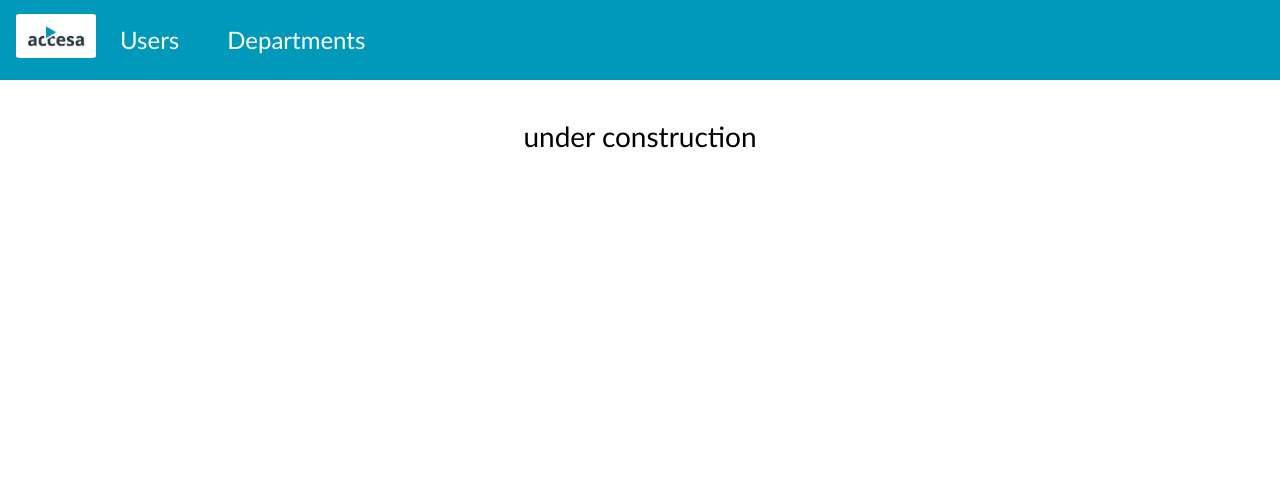
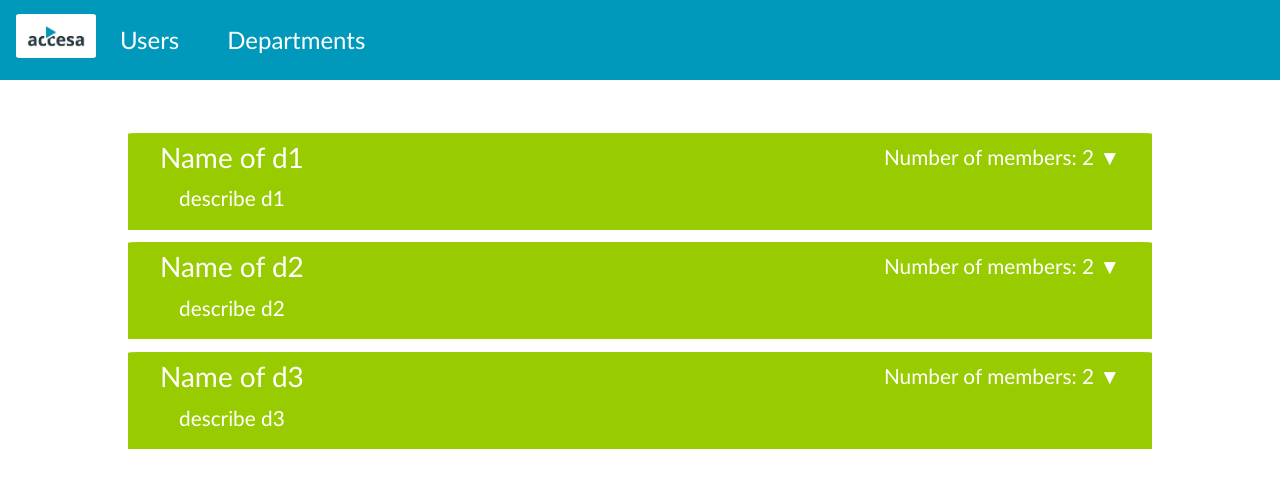
Before and after one commit to mariuspet89/pro-interhyp-frontend, a React (Create React App) app: page /departments in a window 1280 px wide. Shown: the top 488 px of the page. Built offline with nearby package versions, Linux system fonts and the light colour scheme; no server answers.

Commit message:
no BE just FE setup

```diff
--- /dev/null
+++ b/src/components/Department.js
@@ -0,0 +1,73 @@
+import userEvent from '@testing-library/user-event';
+import React from 'react';
+import "../styles/departments.css";
+import User from './User';
+import Button from "react-bootstrap/Button";
+import { Link } from "react-router-dom";
+import Axios from 'axios';
+
+const Department = ({department, expand, index, expanded, getDepartments}) => {
+    const handleExpand = (department)=> {
+        expand(index);
+        console.log("was clicked", department.expanded);
+    }
+    const deleteFromDepartment=(id, company) =>{
+        if(window.confirm("Are you sure you want to remove user from department?"))
+        Axios.delete('url'+id).then(()=> getDepartments());
+    }
+    let users=null;
+    if (expanded) users=(
+        <table className="members">
+          <thead>
+            <tr>
+              <th id="firstName">
+                First Name
+              </th>
+              <th id="lastName">
+                Last Name
+              </th>
+              <th id="username">
+                Username
+              </th>
+              <th id="details">
+                Job
+              </th>
+              <th id="birthday">
+                Birthday
+              </th>
+              <th>Details</th>
+              <th>
+                <Link
+                  to={{ pathname: `/create` }}
+                  className="detailsLink"
+                >
+                  <Button variant="outline-light" size="lg">
+                    {" "}
+                    Add user
+                  </Button>
+                </Link>
+              </th>
+            </tr>
+          </thead>
+          <tbody>
+            {department.users.map((user) => (
+                <User key={user.id} user={user} deleteUser={deleteFromDepartment}></User>
+            ))}
+          </tbody>
+        </table>)
+    return (
+        <>
+        <div className='departmentConainer'>
+            <div>
+                <h3>{department.name}</h3>
+                <p className='smallerFont'>{department.description}</p>
+            </div>
+            <div>
+                <p className='smallerFont' onClick={handleExpand}>Number of members: {department.size} {expanded ? "▲" : "▼"}</p>
+            </div>
+        </div>
+        {users}
+        </>
+    );
+}
+ export default Department;
--- a/src/components/Departments.js
+++ b/src/components/Departments.js
@@ -1,19 +1,107 @@
-import React, { Component } from "react";
+import React, { useState, useEffect } from "react";
+import Department from "./Department"
 import axios from "axios";
+import "../styles/departments.css"
 
-class Departments extends Component {
-  componentDidMount() {
-    axios
-      .get(
-        "http://20.52.146.224:8080/users/003952ec-4064-4668-9e98-6dc0372a8d16"
-      )
-      .then((response) => {
-        console.log(response.data);
-      });
+function Departments () {
+  const [state, setState]=useState({
+    departments: [],
+    expanded: [],
+  });
+  const getDepartments = () => {
+    //axios.get('').then((response)=> setDepartments({departments: response.data}));
+    setState({...state, departments: [
+      { name: 'Name of d1',
+        description: 'describe d1',
+        size: 2,
+        users: [
+          {
+            "company": "accesa",
+            "id": "003f3886-3b22-4b22-a41b-672037323698",
+            "details": "Marketing Assistant",
+            "firstName": "Kare",
+            "lastName": "Garcia",
+            "birthday": "2005-05-21",
+            "username": "kgarcia2x"
+            },
+            {
+            "company": "accesa",
+            "id": "0045c8d4-d43b-4f49-9899-1d6e6c07d44c",
+            "details": "Chief Design Engineer",
+            "firstName": "Ines",
+            "lastName": "Huot",
+            "birthday": "2001-11-18",
+            "username": "ihuota0"
+            },
+        ]},
+        { name: 'Name of d2',
+        description: 'describe d2',
+        size: 2,
+        users: [
+          {
+            "company": "accesa",
+            "id": "006232cc-0d00-44aa-a9df-b50e6f39db4f",
+            "details": "Assistant Professor",
+            "firstName": "Perri",
+            "lastName": "Brockbank",
+            "birthday": "2003-05-05",
+            "username": "pbrockbank9k"
+            },
+            {
+            "company": "accesa",
+            "id": "00653076-4256-48d5-8c32-dd53bdcc67a2",
+            "details": "Media Manager IV",
+            "firstName": "Annelise",
+            "lastName": "Bunkle",
+            "birthday": "2011-02-20",
+            "username": "abunklean"
+            },
+        ]},
+        { name: 'Name of d3',
+        description: 'describe d3',
+        size: 2,
+        users: [
+          {
+            "company": "accesa",
+            "id": "006232cc-0d00-44aa-a9df-b50e6f39db4f",
+            "details": "Assistant Professor",
+            "firstName": "Perri",
+            "lastName": "Brockbank",
+            "birthday": "2003-05-05",
+            "username": "pbrockbank9k"
+            },
+            {
+            "company": "accesa",
+            "id": "00653076-4256-48d5-8c32-dd53bdcc67a2",
+            "details": "Media Manager IV",
+            "firstName": "Annelise",
+            "lastName": "Bunkle",
+            "birthday": "2011-02-20",
+            "username": "abunklean"
+            },
+        ]},
+
+      ], expanded: Array(4).fill(false)
+    });
+    //setState({...state, expanded: Array(4).fill(false)})
   }
-  render() {
-    return <h3> under construction </h3>;
+  useEffect(() => {
+    getDepartments();
+  }, []);
+
+  const expand= (index) => {
+    console.log(typeof(state.departments), state.expanded, state.departments);
+    let expand= state.expanded;
+    expand[index]=!expand[index];
+    setState({...state, expanded: expand});
   }
+  return(
+     <>
+      {state.departments.map((department, index)=>(
+        <Department key={index} department={department} expand={expand} index={index} expanded={state.expanded[index]} getDepartments={getDepartments}/>
+      ))}
+     </>
+  );
 }
 
 export default Departments;
--- /dev/null
+++ b/src/styles/departments.css
@@ -0,0 +1,42 @@
+.departmentConainer{
+    background: #99cc00;
+    margin: 0.8rem 0.8rem 0 0.8rem;
+    padding: 0.5rem 2rem 0 2rem;
+    color: white;
+    width: 80%;
+    display: flex;
+    justify-content: space-between;
+    border-radius:1% 1% 0 0;
+}
+.members{
+  border-collapse: collapse;
+  font-size: 0.9em;
+  min-width: 80%;
+  overflow: hidden;
+}
+.memners tr{
+    padding: 0.2rem;
+}
+.members thead tr {
+    background-color: #99cc00a2;
+    color: #ffffff;
+    font-weight: bold;
+  }
+.members th,
+.members td {
+  padding: 12px 15px;
+}
+
+.members tbody tr {
+  border-bottom: 1px solid #dddddd;
+}
+
+.members tbody tr:hover {
+  background-color: #add8e6;
+}
+.detailsLink{
+ text-decoration: none;
+}
+.smallerFont{
+    font-size: 1.3rem;
+}
```
Also changed, not shown: src/components/CreateUser.js (+0 -9 lines).
